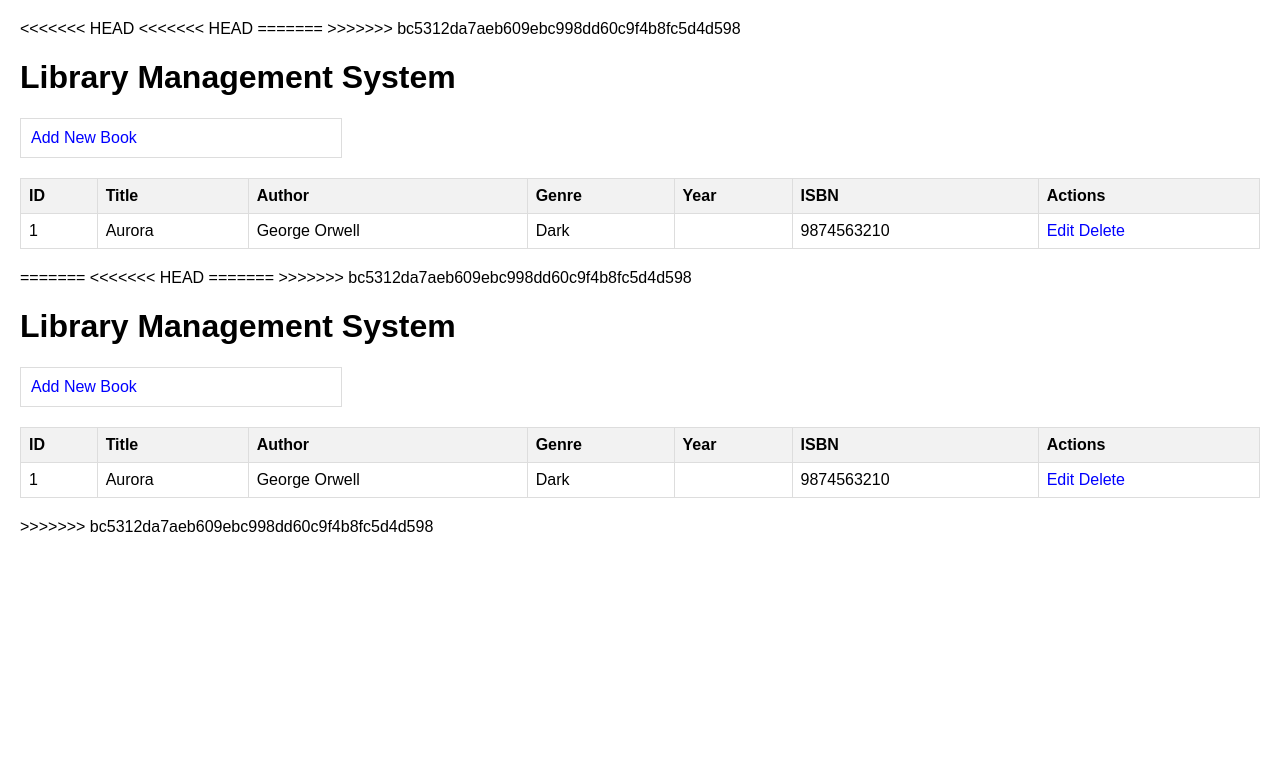
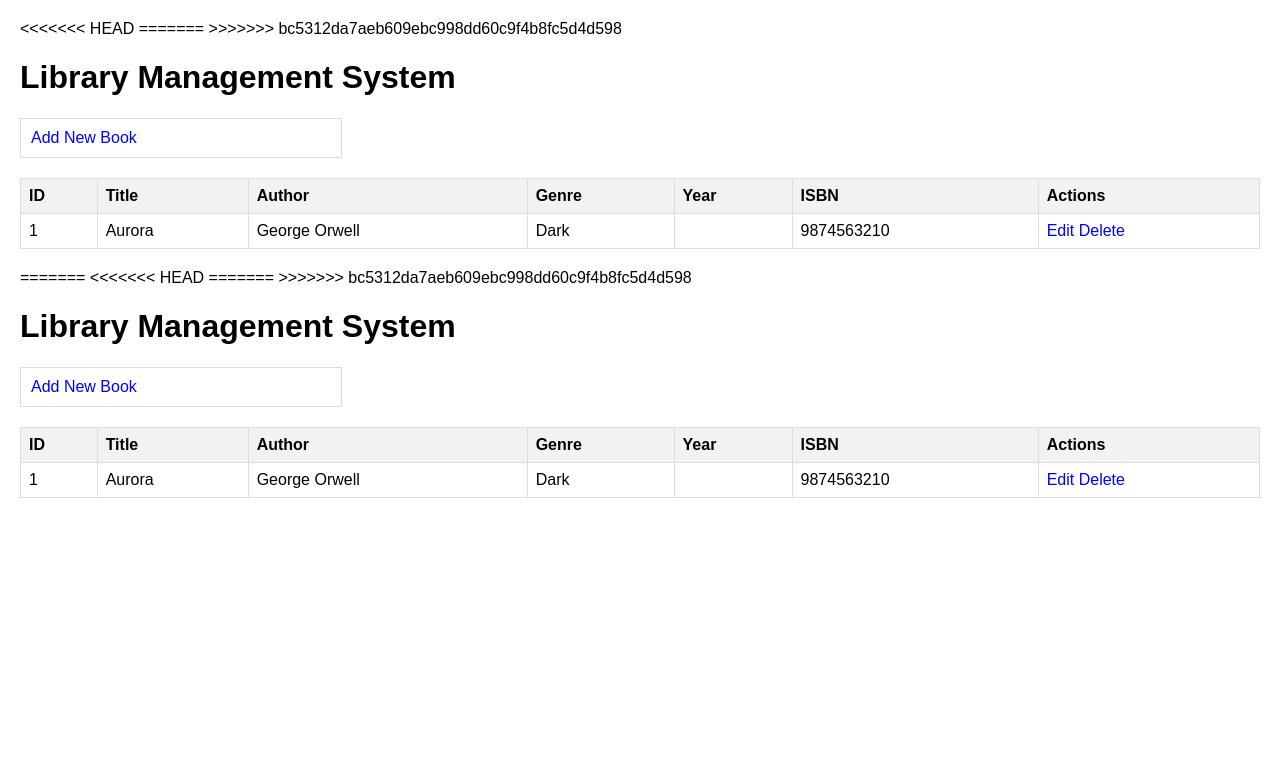
Before and after one commit to Nikhil-8059/Library-Management-System, a PHP site: page / in a window 1280 px wide. Shown: the top 779 px of the page. Run offline with PHP 8.4, Linux system fonts and the light colour scheme; data comes from the database, SQL or seed files in the repository; data that the repository does not hold is empty.

Commit message:
Update index.php

```diff
--- a/index.php
+++ b/index.php
@@ -1,4 +1,4 @@
-<<<<<<< HEAD
+
 <?php
 include 'db.php';
 
@@ -132,4 +132,3 @@ if ($result->num_rows > 0) {
     </table>
 </body>
 </html>
->>>>>>> bc5312da7aeb609ebc998dd60c9f4b8fc5d4d598
```
